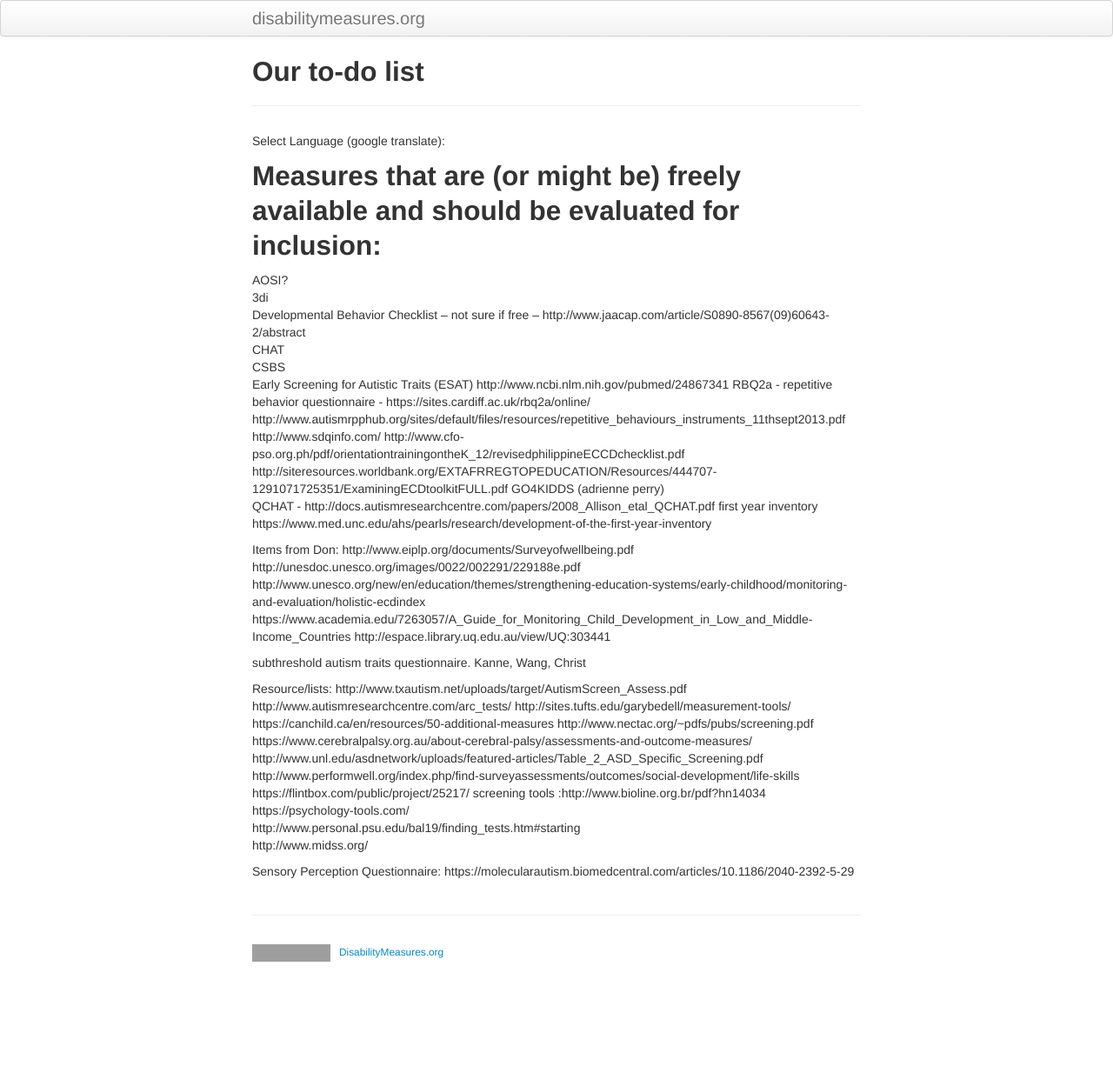
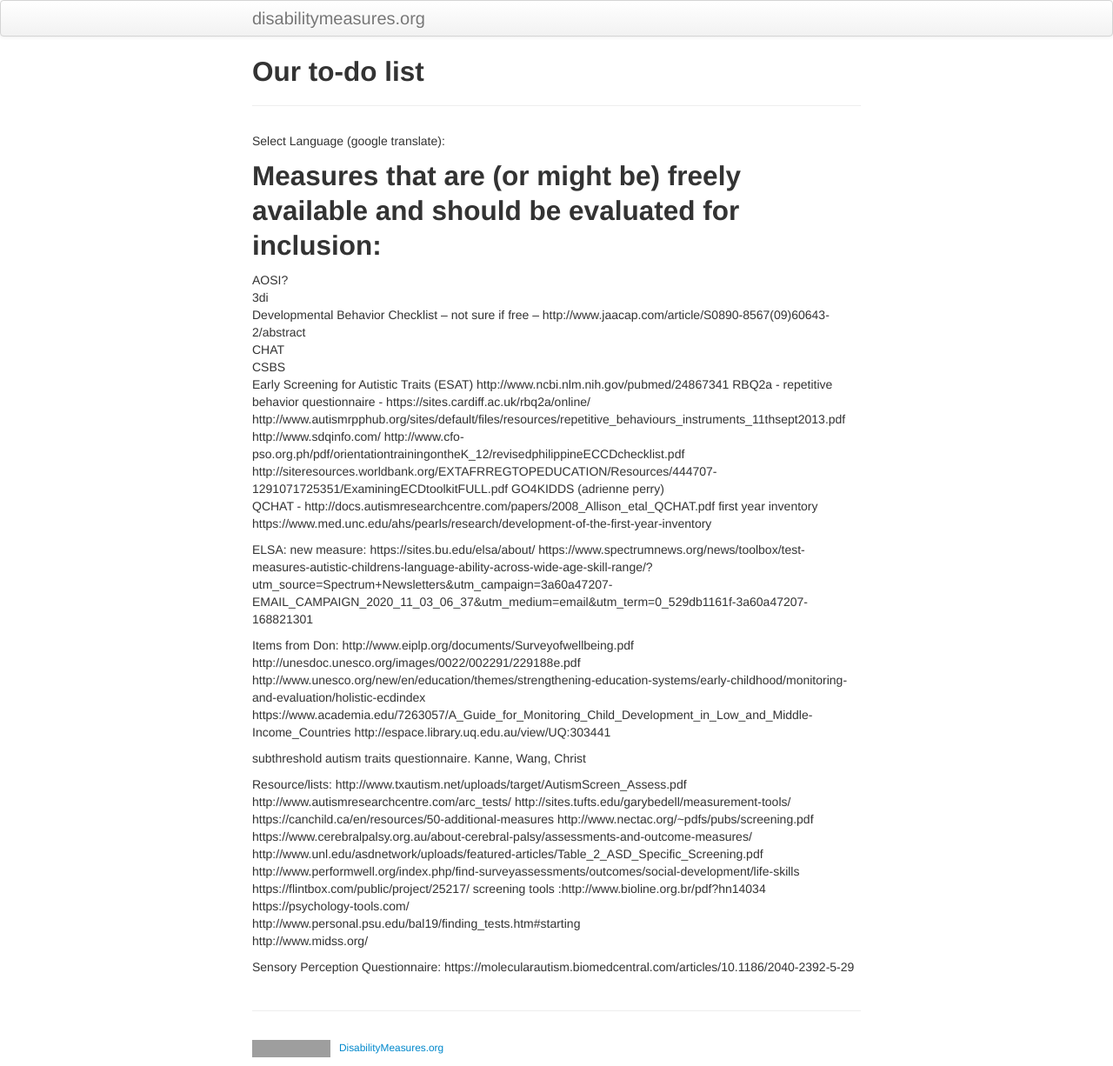
Before and after one commit to mjmaenner/disabilitymeasures, a Jekyll site: the page built from pages/measurestoadd.md, in a window 1280 px wide. Shown: the whole page at 87% size. Built offline with Jekyll 4.4.1, drawn with Linux system fonts in a browser that asks for light colours; before the commit the page ends 1116 px from its top, so only the background shows below that; grey boxes are pictures that could not be loaded.

Commit message:
Update measurestoadd.md

```diff
--- a/pages/measurestoadd.md
+++ b/pages/measurestoadd.md
@@ -28,6 +28,10 @@ GO4KIDDS (adrienne perry)
 QCHAT - http://docs.autismresearchcentre.com/papers/2008_Allison_etal_QCHAT.pdf
 first year inventory https://www.med.unc.edu/ahs/pearls/research/development-of-the-first-year-inventory
 
+ELSA: new measure:
+https://sites.bu.edu/elsa/about/
+https://www.spectrumnews.org/news/toolbox/test-measures-autistic-childrens-language-ability-across-wide-age-skill-range/?utm_source=Spectrum+Newsletters&utm_campaign=3a60a47207-EMAIL_CAMPAIGN_2020_11_03_06_37&utm_medium=email&utm_term=0_529db1161f-3a60a47207-168821301
+
 Items from Don:
 http://www.eiplp.org/documents/Surveyofwellbeing.pdf
 http://unesdoc.unesco.org/images/0022/002291/229188e.pdf
```
